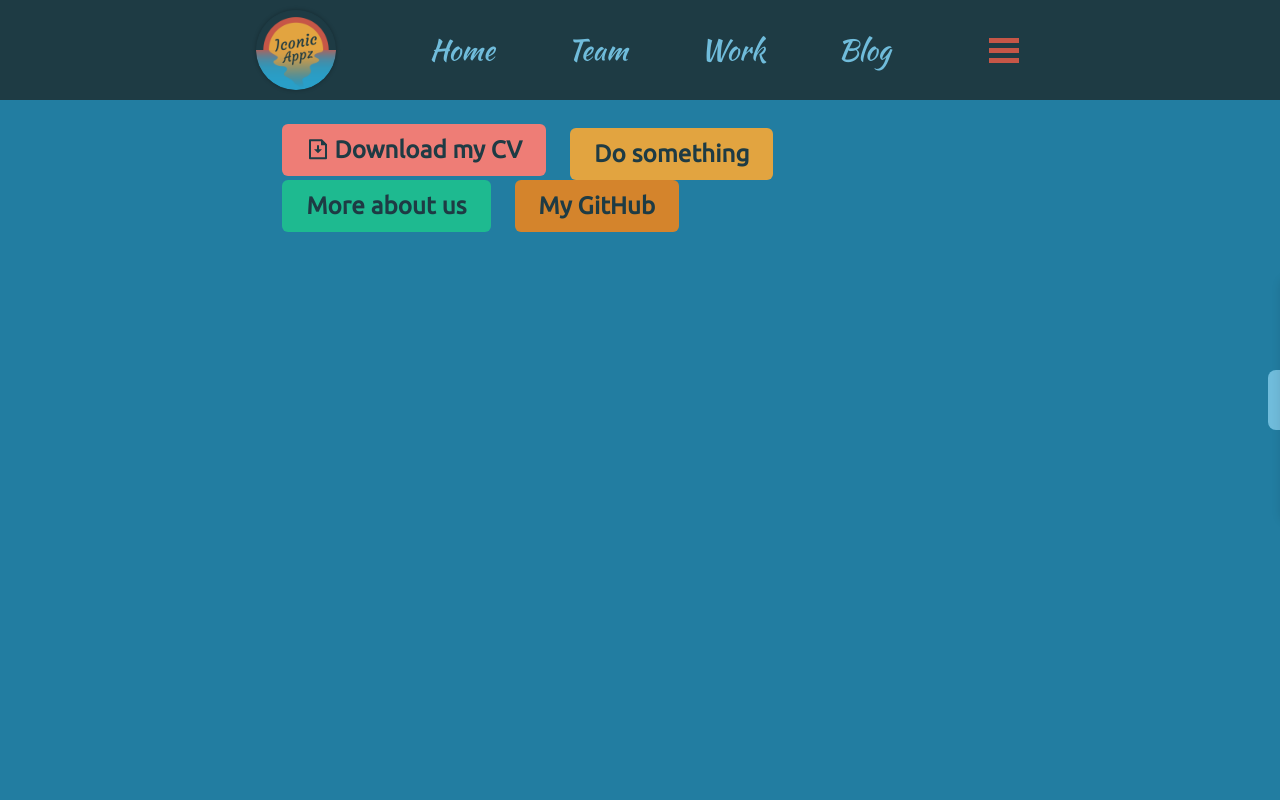
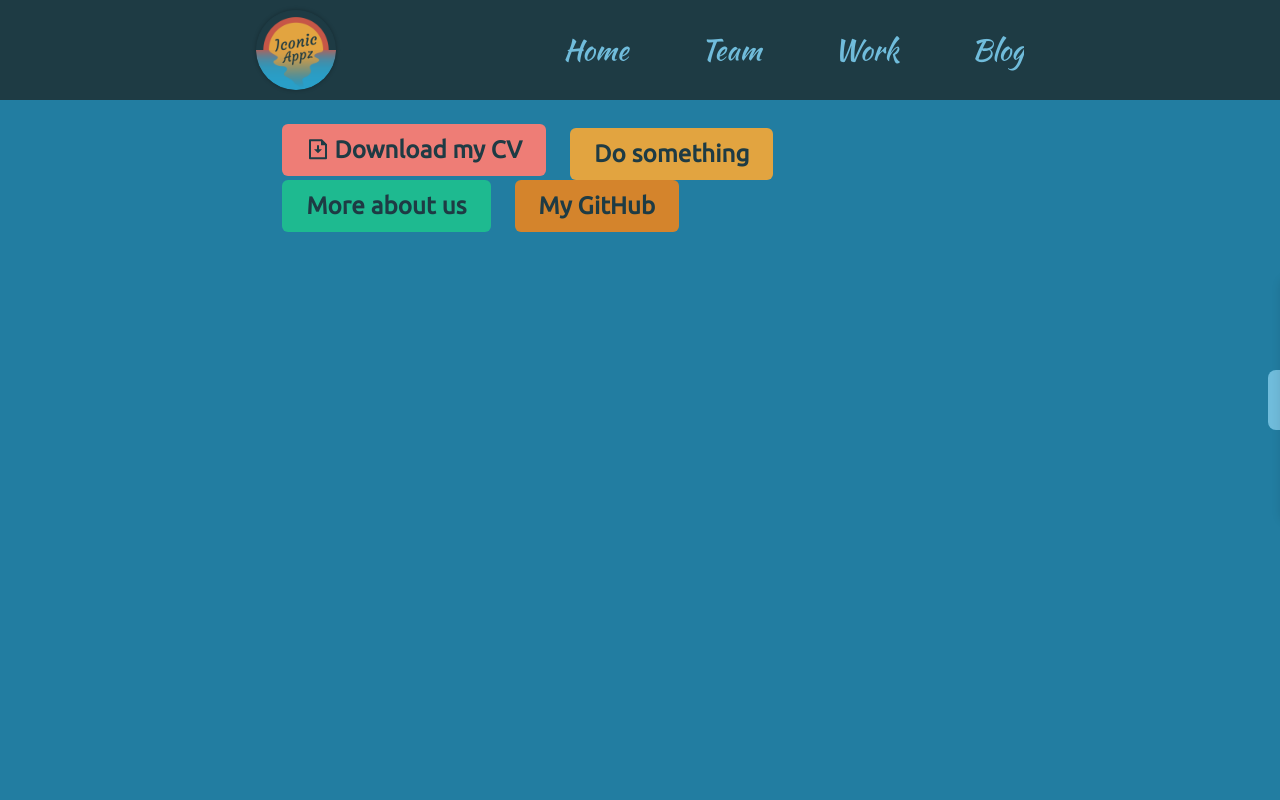
Before and after one commit to nikita-reva/iconic-appz, a React (Create React App) app: page / in a window 1280 px wide. Shown: the top 800 px of the page. Built offline with nearby package versions, Linux system fonts and the light colour scheme.

Commit message:
Navigation component improved

```diff
--- a/src/app/components/image-slider/image-slider-styles.tsx
+++ b/src/app/components/image-slider/image-slider-styles.tsx
@@ -1,7 +1,7 @@
 import styled, { css } from 'styled-components';
 import { motion } from 'framer-motion';
 
-export const ImagesSliderWrapper = styled.div`
+export const ImagesSliderWrapper = styled(motion.div)`
   width: 100%;
   display: flex;
   flex-direction: column-reverse;
--- a/src/app/components/image-slider/image-slider.tsx
+++ b/src/app/components/image-slider/image-slider.tsx
@@ -120,7 +120,10 @@ export const ImageSlider: React.FC<ImageSliderProps> = ({
   };
 
   return (
-    <ImagesSliderWrapper>
+    <ImagesSliderWrapper
+      onHoverStart={() => setHovered(true)}
+      onHoverEnd={() => setHovered(false)}
+    >
       {images.length > 1 && (
         <ImagesCounterContainer>
           <AnimateSharedLayout>
@@ -152,8 +155,6 @@ export const ImageSlider: React.FC<ImageSliderProps> = ({
       <ImageSliderContainer
         ref={containerRef}
         onPanEnd={onPanEnd}
-        onHoverStart={() => setHovered(true)}
-        onHoverEnd={() => setHovered(false)}
         $rounded={rounded}
       >
         <ImagesContainer
--- a/src/features/nav/navbar.styles.tsx
+++ b/src/features/nav/navbar.styles.tsx
@@ -2,36 +2,24 @@ import styled from 'styled-components';
 import { motion } from 'framer-motion';
 import { Link } from 'react-router-dom';
 
-interface NavbarContainerProps {
-  bgColor: string;
-}
-
-export const NavContainer = styled(motion.div)<NavbarContainerProps>`
+export const NavContainer = styled(motion.div)`
   width: 100%;
-  height: 100px;
-  background: ${({ bgColor }) => bgColor};
+  background: var(--iconic-darkblue);
   z-index: 1000;
   position: sticky;
   top: 0;
+  padding: 10px 0;
 `;
 
 export const Nav = styled.nav`
-  width: 88%;
-
-  @media screen and (min-width: 601px) {
-    width: 80%;
-  }
-
-  @media screen and (min-width: 1201px) {
-    width: 60%;
-  }
-
-  height: 100%;
-  margin: 0 auto;
   display: flex;
   flex-direction: row;
-  align-items: center;
+  align-items: flex-start;
   justify-content: space-between;
+
+  @media screen and (min-width: 1025px) {
+    align-items: center;
+  }
 `;
 
 export const NavLink = styled(Link)`
@@ -48,13 +36,22 @@ export const NavLogo = styled(motion.img)`
   box-shadow: 0 0 4px 0px rgba(0, 0, 0, 0.3);
 `;
 
-export const NavElements = styled.ul`
-  width: 60%;
+export const NavElements = styled(motion.ul)`
+  width: 100%;
+  height: 0;
+  overflow: hidden;
   display: flex;
-  flex-direction: row;
-  justify-content: space-between;
-  align-items: center;
+  flex-direction: column;
   list-style: none;
+
+  @media screen and (min-width: 1025px) {
+    width: 60%;
+    height: auto;
+    flex-direction: row;
+    justify-content: space-between;
+    align-items: center;
+    background: none;
+  }
 `;
 
 export const NavElement = styled.li`
@@ -62,6 +59,11 @@ export const NavElement = styled.li`
   font-family: 'Kaushan Script', sans-serif !important;
   font-weight: 500;
   font-size: 1.8rem;
+  margin: 12px 0;
+
+  @media screen and (min-width: 1025px) {
+    margin: 0;
+  }
 `;
 
 export const Hamburger = styled(motion.div)`
@@ -74,6 +76,10 @@ export const Hamburger = styled(motion.div)`
   justify-content: space-between;
   border-radius: 5px;
   cursor: pointer;
+
+  @media screen and (min-width: 1025px) {
+    display: none;
+  }
 `;
 
 export const Bar = styled(motion.div)`
--- a/src/features/nav/navbar.tsx
+++ b/src/features/nav/navbar.tsx
@@ -1,4 +1,6 @@
+import { useAnimation } from 'framer-motion';
 import { useState } from 'react';
+import { ContentContainer } from '../../app/common';
 import { useClickOutsideRef } from '../../app/hooks';
 import {
   barOneVariants,
@@ -24,20 +26,21 @@ interface NavbarProps {}
 export const Navbar: React.FC<NavbarProps> = (props) => {
   const [open, setOpen] = useState<boolean>(false);
   const clickOutsideRef = useClickOutsideRef(() => setOpen(false));
+  const navControls = useAnimation();
 
   return (
     <NavContainer
       ref={clickOutsideRef}
-      bgColor={'var(--iconic-darkblue)'}
       variants={navbarVariants}
       initial="hidden"
       animate="visible"
     >
+      <ContentContainer>
         <Nav>
           <NavLink to="/">
             <NavLogo whileHover={logoHover} src="/assets/logo.png" />
           </NavLink>
-        <NavElements>
+          <NavElements animate={navControls}>
             <NavElement>
               <NavLink to="/">Home</NavLink>
             </NavElement>
@@ -51,7 +54,19 @@ export const Navbar: React.FC<NavbarProps> = (props) => {
               <NavLink to="/blog">Blog</NavLink>
             </NavElement>
           </NavElements>
-        <Hamburger whileHover={hamburgerHover} onClick={() => setOpen(!open)}>
+          <Hamburger
+            whileHover={hamburgerHover}
+            onClick={() => {
+              setOpen(!open);
+              navControls.start(
+                open
+                  ? {
+                      height: 0,
+                    }
+                  : { height: 'auto' }
+              );
+            }}
+          >
             <Bar
               variants={barOneVariants}
               animate={open ? 'active' : 'inactive'}
@@ -66,6 +81,7 @@ export const Navbar: React.FC<NavbarProps> = (props) => {
             />
           </Hamburger>
         </Nav>
+      </ContentContainer>
     </NavContainer>
   );
 };
```
Lines whose indentation alone changed are shown as unchanged.
